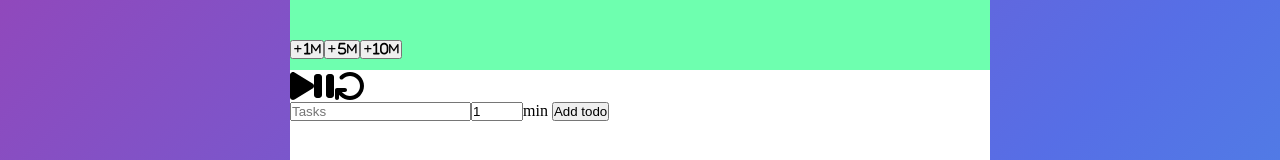
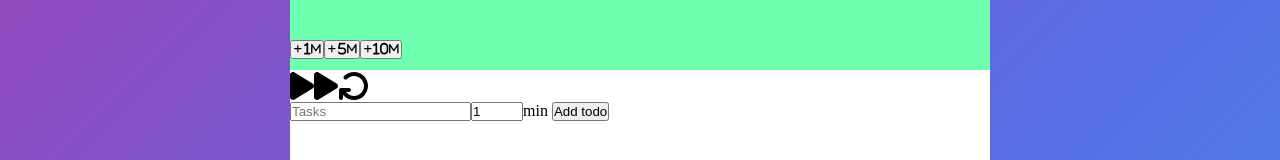
Before and after one commit to alexatsu/productivityapp, a Vue app in the folder Promodoro App/: page / in a window 1280 px wide. Shown: the part 203-363 px from the top of the page. Built offline with nearby package versions, Linux system fonts and the light colour scheme.

Commit message:
10 icon manipulation

```diff
--- a/Promodoro App/src/App.vue
+++ b/Promodoro App/src/App.vue
@@ -1,6 +1,6 @@
 <script setup>
 import Todo from './components/Todo.vue';
-import { ref } from 'vue';
+import { ref, computed } from 'vue';
 //fontawesome imports |
 import { FontAwesomeIcon } from '@fortawesome/vue-fontawesome'
 import { library } from '@fortawesome/fontawesome-svg-core'
@@ -12,7 +12,8 @@ import {
   fa1,
   faM,
   fa5,
-  fa0 } from '@fortawesome/free-solid-svg-icons'
+  fa0
+} from '@fortawesome/free-solid-svg-icons'
 library.add(
   faPlay,
   faPause,
@@ -21,13 +22,17 @@ library.add(
   fa1,
   fa5,
   fa0,
-  faM,)
+  faM)
 //fontawesome imports |
 
 let timerRunning;
-let btnToggle = ref('Start');
+let btnToggle = ref(true);
 const seconds = ref(0);
-const display = ref("00 : 00");
+const display = ref("00 : 00")
+
+const playButtonIcon = computed(() => {
+return btnToggle.value ? 'fa-play fa-solid' : 'fa-pause fa-solid'
+})
 
 function formatCode(secs) {
   const currentMinutes = Math.floor(secs / 60);
@@ -37,9 +42,9 @@ function formatCode(secs) {
 }
 
 function countdownStart() {
-  clearInterval(timerRunning); // prevent timer from looping with a delay
-  if (btnToggle.value === 'Start' || btnToggle.value === 'Resume') {
-    btnToggle.value = 'Pause';
+  if (btnToggle.value === true) {
+    btnToggle.value = false;
+    clearInterval(timerRunning); // prevent timer from looping with a delay
     timerRunning = setInterval(() => {
       if (seconds.value > 0) {
         seconds.value--;
@@ -48,8 +53,8 @@ function countdownStart() {
         countdownReset();
       }
     }, 1000)
-  } else if (btnToggle.value === 'Pause') {
-    btnToggle.value = 'Resume';
+  } else if (btnToggle.value === false) {
+    btnToggle.value = true;
     clearInterval(timerRunning);
   }
 }
@@ -58,7 +63,7 @@ function countdownReset() {
   seconds.value = 0;
   display.value = ("00 : 00");
   clearInterval(timerRunning);
-  btnToggle.value = 'Start';
+  btnToggle.value = true;
 }
 
 function addSeconds(secs) {
@@ -112,9 +117,21 @@ function todoTimeEvent(secs) {
           <font-awesome-icon icon="fa-solid fa-m" transform='shrink-3' />
         </button>
       </div>
-      <font-awesome-icon icon="fa-solid fa-play" size='2x' />
-      <font-awesome-icon icon="fa-solid fa-pause" size='2x' />
-      <font-awesome-icon icon="fa-solid fa-arrow-rotate-right" size='2x' rotation="180" />
+
+      <font-awesome-icon
+        @click="countdownStart()"
+        :icon="btnToggle ? 'fa-play fa-solid' : 'fa-pause fa-solid'"
+        size='2x' />
+      <font-awesome-icon
+        @click="countdownStart()"
+        :icon="playButtonIcon"
+        size='2x' />
+      <font-awesome-icon
+        @click="countdownReset()"
+        icon="fa-solid fa-arrow-rotate-right"
+        size='2x'
+        rotation="180" />
+
       <Todo @testEvent="todoTimeEvent" />
     </main>
     <footer>Some links</footer>
```
